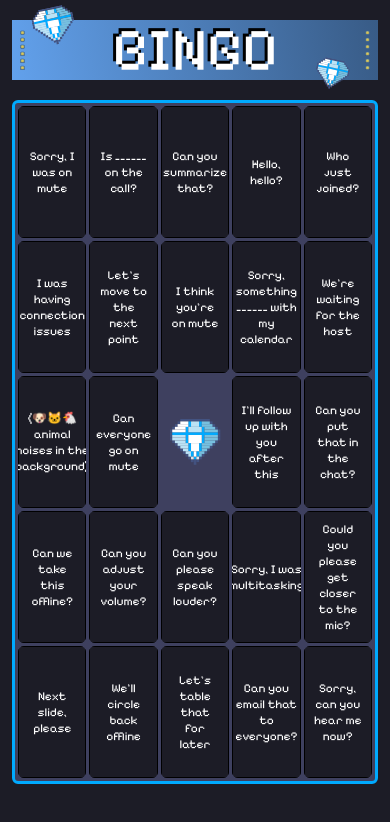
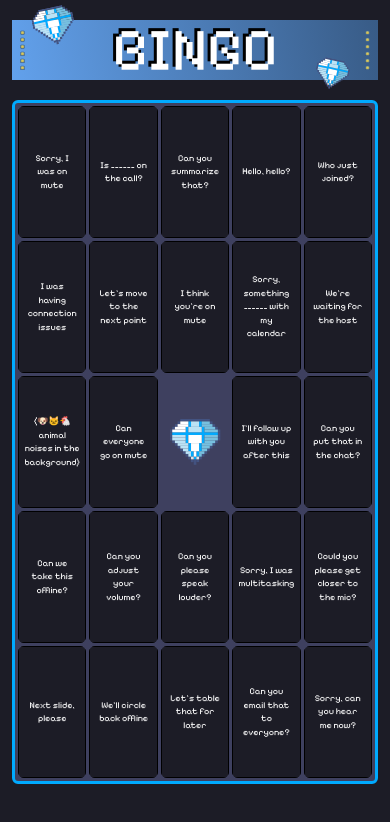
Before and after one commit to ksyksy815/bingo-light, a React (Vite) app: page / in a window 390 px wide. Shown: the top 822 px of the page. Built offline with nearby package versions, Linux system fonts and the light colour scheme.

Commit message:
Fix styling to fit better withg small devices

```diff
--- a/src/App.tsx
+++ b/src/App.tsx
@@ -3,7 +3,7 @@ import Title from "./components/Title";
 
 function App() {
   return (
-    <main className="w-screen h-screen overflow-hidden font-pixelify-sans px-3 pb-[60px] md:py-5 md:px-0 bg-bingo-darkBlue">
+    <main className="w-screen h-[100svh] overflow-hidden font-pixelify-sans px-3 pb-[60px] md:py-5 md:px-0 bg-bingo-darkBlue">
       <div
         className={"h-full flex flex-col w-full md:max-w-screen-md md:mx-auto"}
       >
--- a/src/components/BingoCell.tsx
+++ b/src/components/BingoCell.tsx
@@ -11,7 +11,7 @@ const BingoCell = ({ cell, shouldHighlight = false, onClick }: Props) => {
   return (
     <TiltedContainer className="overflow-hidden rounded-md transition-transform duration-300 ease-out">
       <div
-        className={`h-full cursor-pointer flex-1 flex items-center justify-center border text-center border-black p-2 text-xs md:text-sm ${
+        className={`h-full cursor-pointer flex-1 flex items-center justify-center border text-center border-black p-2 text-[9px] md:text-sm ${
           cell.matched
             ? shouldHighlight
               ? "bg-green-300/50 text-white line-through"
```
